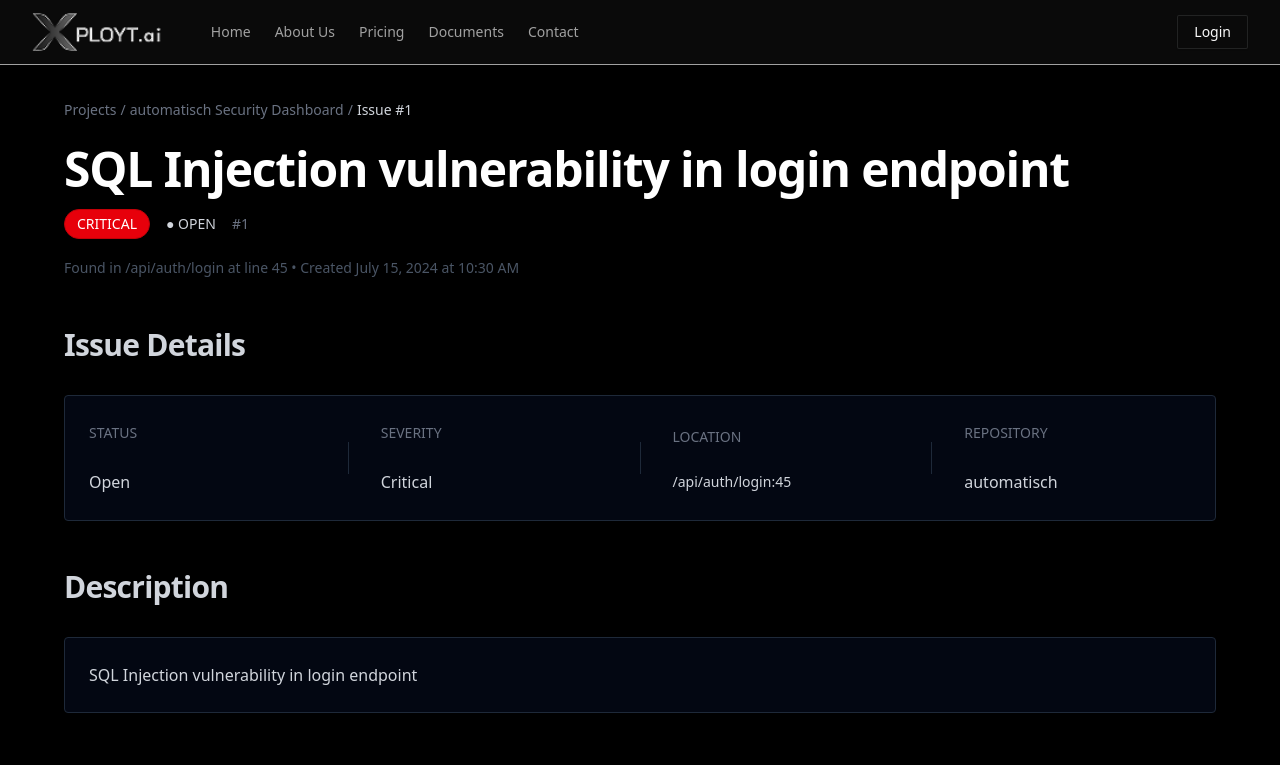
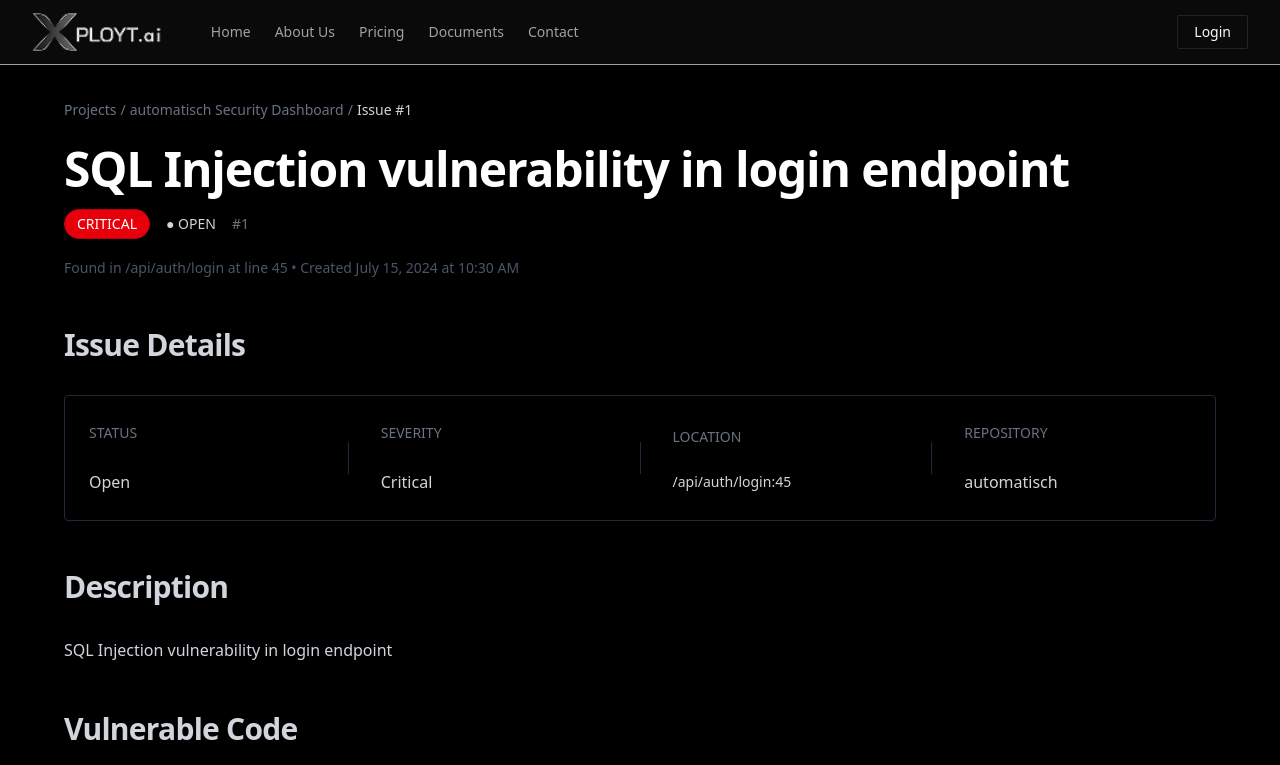
Before and after one commit to Xployt-ai/xployt-frontend, a React (Vite) app: page /issuedetail/1 in a window 1280 px wide. Shown: the top 765 px of the page. Built offline with nearby package versions, Linux system fonts and the light colour scheme.

Commit message:
fix: remove background color from Issue Details and Description sections for improved readability

```diff
--- a/src/pages/IssueDetail.tsx
+++ b/src/pages/IssueDetail.tsx
@@ -467,8 +467,8 @@ app.use(cors({
 
         {/* Issue Details */}
         <div className="mb-12">
-          <TypographyH2 className="mb-6 text-gray-300">Issue Details</TypographyH2>
-          <div className="flex flex-wrap items-center gap-8 p-6 bg-gray-950 border border-gray-800 rounded">
+          <TypographyH2 className="mb-6 text-gray-300 ">Issue Details</TypographyH2>
+          <div className="flex flex-wrap items-center gap-8 p-6  border border-gray-800 rounded">
             <div className="flex-1 min-w-[120px]">
               <TypographySmall className="text-gray-500 uppercase mb-1">Status</TypographySmall>
               <TypographyP className={cn("font-medium", getStatusColor(issue.status || "Open"))}>
@@ -498,7 +498,7 @@ app.use(cors({
         {/* Description */}
         <div className="mb-12">
           <TypographyH2 className="mb-6 text-gray-300">Description</TypographyH2>
-          <div className="p-6 bg-gray-950 border border-gray-800 rounded">
+          <div className="">
             <TypographyP className="text-gray-300 leading-relaxed">
               {issue.description}
             </TypographyP>
```
